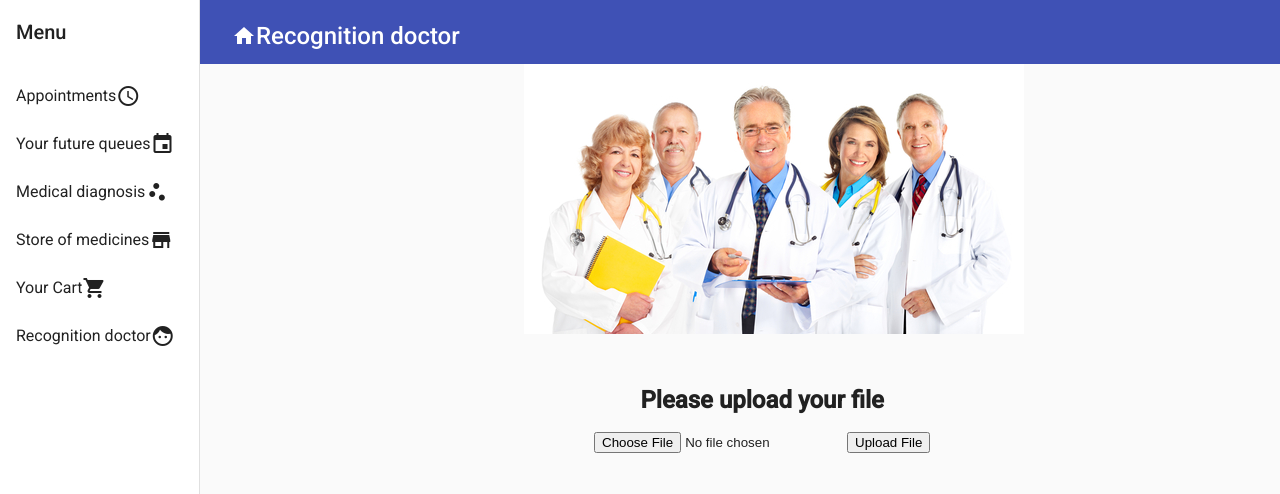
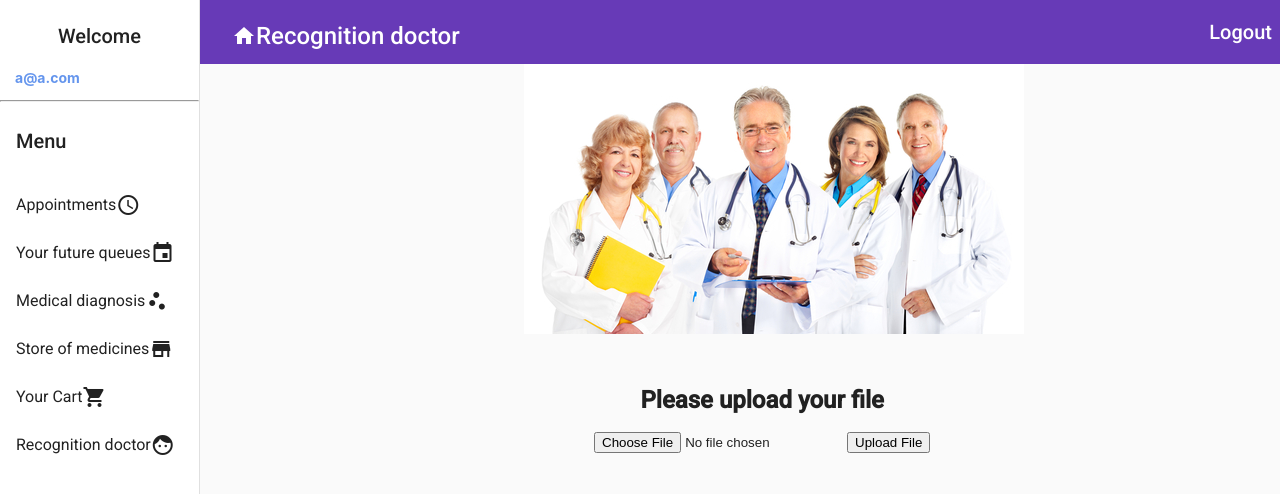
Before and after one commit to eliransr/AWS-Project_AngularJS_client-side, an Angular app: page /fileupload in a window 1280 px wide. Shown: the top 494 px of the page. Built offline with nearby package versions, Linux system fonts and the light colour scheme.

Commit message:
aws finel project finish

```diff
--- a/angular.json
+++ b/angular.json
@@ -89,6 +89,7 @@
               "src/assets"
             ],
             "styles": [
+              "./node_modules/@angular/material/prebuilt-themes/deeppurple-amber.css",
               "src/styles.css"
             ],
             "scripts": []
--- a/src/app/Components/nav/nav.component.css
+++ b/src/app/Components/nav/nav.component.css
@@ -14,8 +14,21 @@
   position: sticky;
   top: 0;
   z-index: 1;
+  background:#673ab7 ;
+
 }
 .title{
+  display: inline-block;
   color: white;
   font-size: 24px;
+
 }
+.whitelink{
+ margin-left: 70%;
+}
+.name{
+  margin-left:15px;
+}
+.welcomeText{
+  text-align:center;
+}
--- a/src/app/Components/nav/nav.component.html
+++ b/src/app/Components/nav/nav.component.html
@@ -1,8 +1,13 @@
-<mat-sidenav-container class="sidenav-container">
-  <mat-sidenav #drawer class="sidenav" fixedInViewport
-      [attr.role]="(isHandset$ | async) ? 'dialog' : 'navigation'"
-      [mode]="(isHandset$ | async) ? 'over' : 'side'"
-      [opened]="(isHandset$ | async) === false">
+
+      <mat-sidenav-container class="sidenav-container">
+        <mat-sidenav #drawer class="sidenav" fixedInViewport
+            [attr.role]="(isHandset$ | async) ? 'dialog' : 'navigation'"
+            [mode]="(isHandset$ | async) ? 'over' : 'side'"
+            [opened]="(isHandset$ | async) === false">
+            <br>
+            <h2 class="welcomeText">Welcome</h2>
+            <p class="name" style="color: cornflowerblue;"><b>a@a.com</b></p>
+            <hr>
     <mat-toolbar>Menu</mat-toolbar>
     <mat-nav-list>
       <a mat-list-item href="http://healthproject-20200727224035-hostingbucket-prod.s3-website-us-east-1.amazonaws.com/appointments" routerLinkActive="active">Appointments<mat-icon  aria-label="Example schedule icon">schedule</mat-icon></a>
@@ -10,7 +15,7 @@
       <a mat-list-item href="http://healthproject-20200727224035-hostingbucket-prod.s3-website-us-east-1.amazonaws.com/diagnosis">Medical diagnosis<mat-icon  aria-label="Example scatter_plot icon">scatter_plot</mat-icon></a>
       <a mat-list-item href="http://healthproject-20200727224035-hostingbucket-prod.s3-website-us-east-1.amazonaws.com/store-page">Store of medicines  <mat-icon  aria-label="Example store icon">store</mat-icon></a>
       <a mat-list-item href="http://healthproject-20200727224035-hostingbucket-prod.s3-website-us-east-1.amazonaws.com/cart-page">Your Cart <mat-icon  aria-label="Example shopping_cart icon">shopping_cart</mat-icon></a>
-      <a mat-list-item href="http://aws-angular-application.s3-website-us-east-1.amazonaws.com/fileupload">Recognition doctor <mat-icon  aria-label="Example face icon">face</mat-icon></a>
+      <a mat-list-item >Recognition doctor <mat-icon  aria-label="Example face icon">face</mat-icon></a>
     </mat-nav-list>
   </mat-sidenav>
   <mat-sidenav-content>
@@ -27,6 +32,9 @@
       <mat-nav-list>
        <a class ="title" mat-list-item href="http://healthproject-20200727224035-hostingbucket-prod.s3-website-us-east-1.amazonaws.com/welcome"><mat-icon  aria-label="Example face icon">home</mat-icon>{{title}} </a>
       </mat-nav-list>
+       <span class = "spacer"> </span>
+       <a class ="whitelink" >Logout</a>
+
       </mat-toolbar>
     <!-- Add Content Here -->
   <router-outlet></router-outlet>
```
